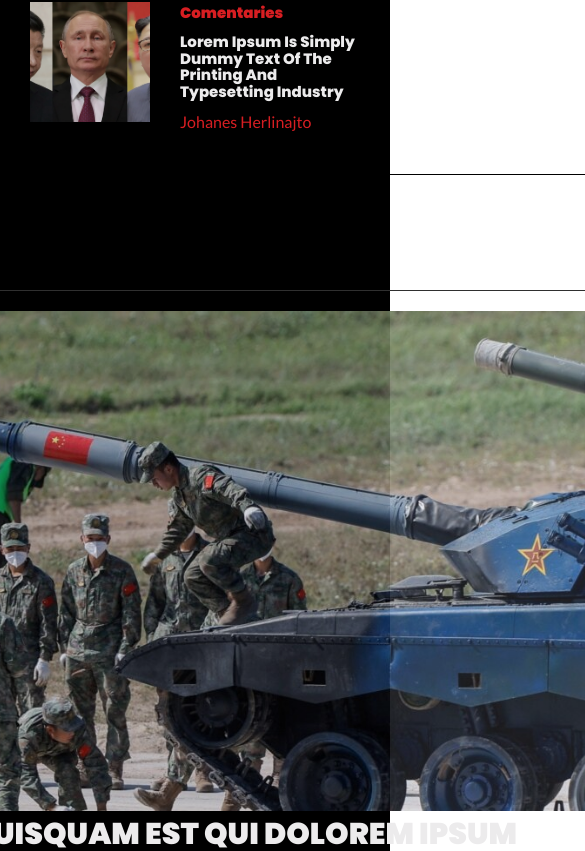
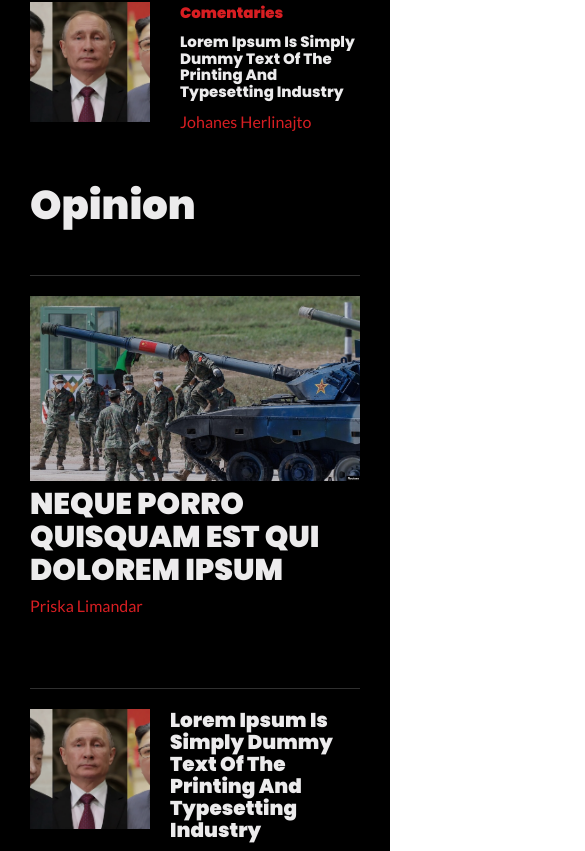
Before and after one commit to bimo-mure/sinoforum, a React (Vite) app: page / in a window 390 px wide. Shown: the part 3113-3964 px from the top of the page, 585 px wide, since content can reach past the window. Built offline with nearby package versions, Linux system fonts and the light colour scheme.

Commit message:
responsive footer

```diff
--- a/src/components/Footer/Footer.jsx
+++ b/src/components/Footer/Footer.jsx
@@ -2,9 +2,9 @@ import {
   Container,
   Menu,
   Logo,
-  Wrapper,
   Rights,
   FooterContainer,
+  ImageWrapper,
 } from "./FooterStyles";
 import { Link } from "react-router-dom";
 
@@ -14,10 +14,10 @@ function Footer() {
   return (
     <Container>
       <Menu>
-        <Wrapper>
+        <ImageWrapper>
           <Logo src="./logo.png"></Logo>
-          <Rights>Forum Sinologi Indonesia. All Rights Reserved</Rights>
-        </Wrapper>
+        </ImageWrapper>
+        <Rights>Forum Sinologi Indonesia. All Rights Reserved</Rights>
 
         <FooterContainer>
           {HomeMenu.map((item, index) => (
--- a/src/components/Footer/FooterStyles.jsx
+++ b/src/components/Footer/FooterStyles.jsx
@@ -8,29 +8,48 @@ export const Container = styled.div`
   margin-top: 5rem;
 `;
 
-export const Wrapper = styled.div`
-  display: flex;
-  flex-direction: column;
-  justify-content: space-between;
+export const Logo = styled.img`
+  height: 6rem;
 `;
 
-export const Logo = styled.img`
-  height: 6rem;
-  width: 14rem;
+export const ImageWrapper = styled.div`
+  height: auto;
+  width: 100%;
+
+  @media screen and (max-width: 660px) {
+    margin-bottom: 2rem;
+  }
 `;
 
 export const Rights = styled.div`
   color: var(--color-grey-300);
   font-size: 1.2rem;
   text-transform: uppercase;
+  order: 2;
+
+  @media screen and (max-width: 660px) {
+    margin-top: 2rem;
+  }
 `;
 
 export const Menu = styled.div`
   padding: 6rem 0;
-  width: 120rem;
+  max-width: 120rem;
+  width: 100%;
   display: grid;
   grid-template-columns: 2fr 1fr 1fr;
   justify-content: space-between;
+
+  @media screen and (max-width: 1200px) {
+    max-width: 100rem;
+    width: 100%;
+    padding: 3rem 3rem;
+  }
+
+  @media screen and (max-width: 660px) {
+    grid-template-columns: 1fr;
+    row-gap: 1rem;
+  }
 `;
 
 export const FooterContainer = styled.div`
--- a/src/components/GridPost/GridPostStyles.jsx
+++ b/src/components/GridPost/GridPostStyles.jsx
@@ -8,6 +8,10 @@ export const Heading = styled.h1`
   font-size: 5rem;
   text-transform: capitalize;
   margin: 4rem 0;
+
+  @media screen and (max-width: 550px) {
+    font-size: 4rem;
+  }
 `;
 
 export const Section = styled.div`
@@ -17,11 +21,12 @@ export const Section = styled.div`
 `;
 
 export const Container = styled.div`
-  width: 120rem;
+  max-width: 120rem;
 
   @media screen and (max-width: 1200px) {
     max-width: 100rem;
-    width: auto;
+    width: 100%;
+    padding: 0 3rem;
   }
 `;
 
@@ -43,7 +48,7 @@ export const Main = styled.div`
 
   @media screen and (max-width: 1200px) {
     max-width: 100rem;
-    width: auto;
+    width: 100%;
   }
 `;
 
@@ -57,6 +62,22 @@ export const SidebarImg = styled.img`
   object-fit: cover;
   width: 12rem;
   height: 12rem;
+
+  @media screen and (max-width: 1200px) {
+    max-width: 30rem;
+    max-height: 20rem;
+    height: auto;
+    width: 100%;
+  }
+
+  @media screen and (max-width: 660px) {
+    max-width: 25rem;
+  }
+
+  @media screen and (max-width: 550px) {
+    width: 12rem;
+    height: 12rem;
+  }
 `;
 
 export const SidebarPostTitle = styled.h1`
@@ -85,7 +106,7 @@ export const Image = styled.img`
 
   @media screen and (max-width: 1200px) {
     max-width: 100rem;
-    width: auto;
+    width: 100%;
     max-height: 50rem;
     height: auto;
   }
```
